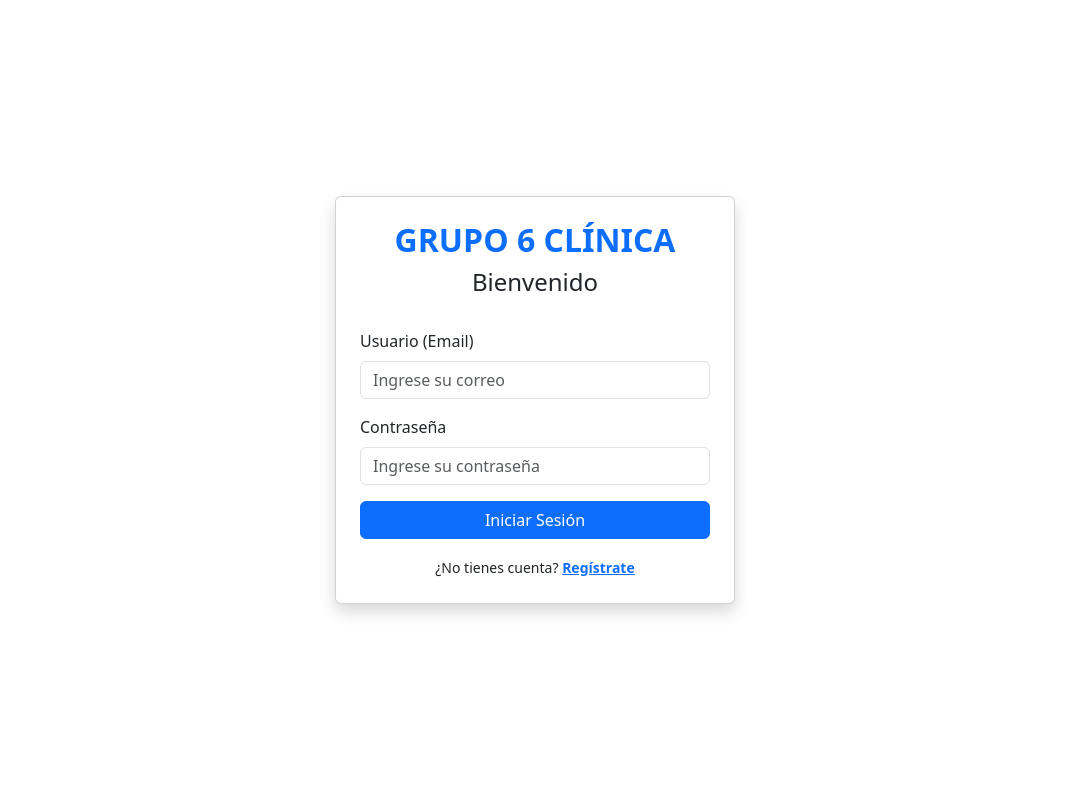
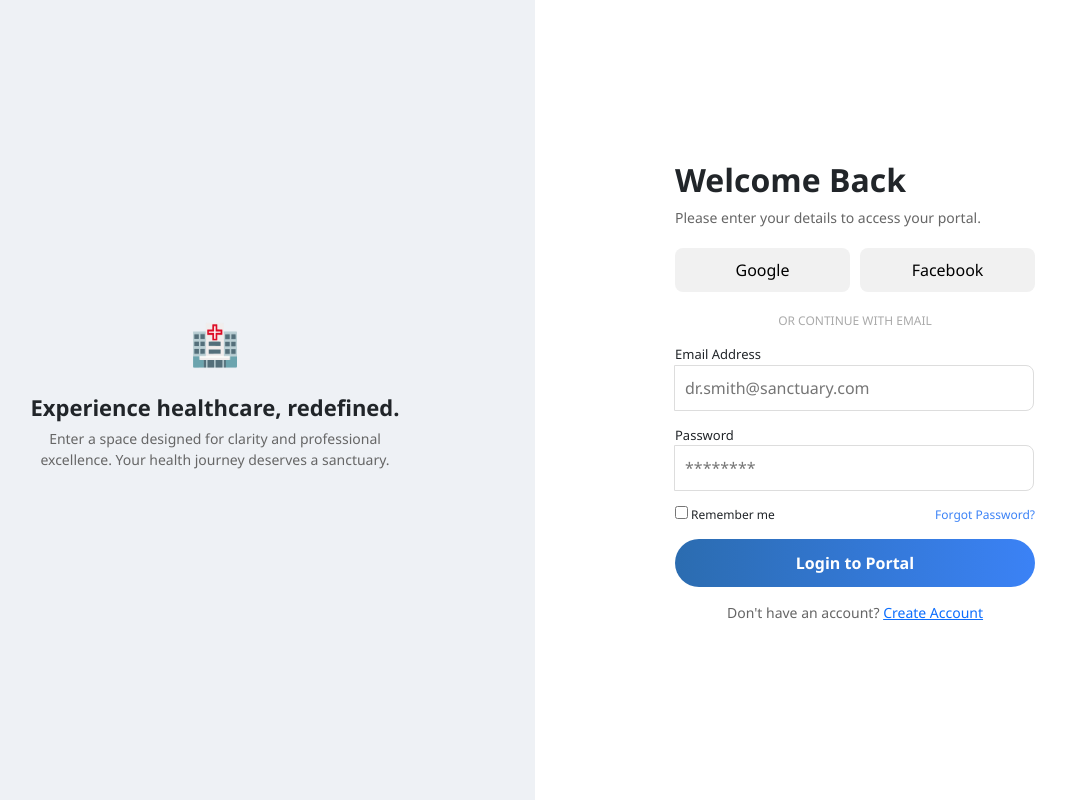
Before and after one commit to be1eng/gestion-citas-clinica, a React (Vite) app: page /login in a window 1280 px wide. Shown: the whole page, without its empty margins (105-1171 px from the left). Built offline with nearby package versions, Linux system fonts and the light colour scheme.

Commit message:
cambios login

```diff
--- a/src/pages/Login.jsx
+++ b/src/pages/Login.jsx
@@ -1,7 +1,6 @@
-// Página: Login
-// Asignado a: ERLIN
 import React, { useState } from 'react';
 import { Link } from 'react-router-dom';
+import '../styles/Login.css';
 
 function Login() {
   const [form, setForm] = useState({
@@ -19,63 +18,85 @@ function Login() {
   const handleSubmit = (e) => {
     e.preventDefault();
     console.log("Datos login:", form);
-
     alert("Iniciando sesión...");
   };
 
   return (
-    <div className="container d-flex justify-content-center align-items-center min-vh-100">
-      <div className="card p-4 shadow" style={{ maxWidth: '400px', width: '100%' }}>
+    <div className="login-container">
 
-        <div className="text-center mb-4">
-          <h2 className="text-primary fw-bold">GRUPO 6 CLÍNICA</h2>
-          <h4>Bienvenido</h4>
+      <div className="login-left">
+        <div className="left-content">
+          <div className="logo">🏥</div>
+          <h2>Experience healthcare, redefined.</h2>
+          <p>
+            Enter a space designed for clarity and professional excellence.
+            Your health journey deserves a sanctuary.
+          </p>
+        </div>
+      </div>
+
+      <div className="login-right">
+
+        <div className="login-box">
+          <h2>Welcome Back</h2>
+          <p>Please enter your details to access your portal.</p>
+
+          <div className="social-buttons">
+            <button>Google</button>
+            <button>Facebook</button>
+          </div>
+
+          <div className="divider">
+            <span>OR CONTINUE WITH EMAIL</span>
           </div>
 
           <form onSubmit={handleSubmit}>
 
-          <div className="mb-3">
-            <label className="form-label">Usuario (Email)</label>
+            <div className="input-group">
+              <label>Email Address</label>
               <input
                 type="email"
-              className="form-control"
                 name="usuario"
-              placeholder="Ingrese su correo"
+                placeholder="dr.smith@sanctuary.com"
                 value={form.usuario}
                 onChange={handleChange}
                 required
               />
             </div>
 
-          <div className="mb-3">
-            <label className="form-label">Contraseña</label>
+            <div className="input-group">
+              <label>Password</label>
               <input
                 type="password"
-              className="form-control"
                 name="password"
-              placeholder="Ingrese su contraseña"
+                placeholder="********"
                 value={form.password}
                 onChange={handleChange}
                 required
               />
             </div>
 
-          <button type="submit" className="btn btn-primary w-100">
-            Iniciar Sesión
+            <div className="options">
+              <label>
+                <input type="checkbox" /> Remember me
+              </label>
+              <span className="forgot">Forgot Password?</span>
+            </div>
+
+            <button type="submit" className="login-btn">
+              Login to Portal
             </button>
 
           </form>
 
-        <div className="text-center mt-3">
-          <small>
-            ¿No tienes cuenta?{' '}
-            <Link to="/registro" className="text-primary fw-bold">
-              Regístrate
-            </Link>
-          </small>
+          <p className="register">
+            Don't have an account? <Link to="/registro">Create Account</Link>
+          </p>
+
         </div>
 
       </div>
+
     </div>
   );
 }
--- /dev/null
+++ b/src/styles/Login.css
@@ -0,0 +1,119 @@
+.login-container {
+  display: flex;
+  height: 100vh;
+  font-family: 'Segoe UI', sans-serif;
+}
+
+.login-left {
+  flex: 1;
+  background: #eef1f5;
+  display: flex;
+  justify-content: center;
+  align-items: center;
+  text-align: center;
+}
+
+.left-content {
+  max-width: 400px;
+}
+
+.logo {
+  font-size: 40px;
+  margin-bottom: 20px;
+}
+
+.left-content h2 {
+  font-size: 22px;
+  font-weight: bold;
+}
+
+.left-content p {
+  color: #666;
+  font-size: 14px;
+}
+
+.login-right {
+  flex: 1;
+  background: #ffffff;
+  display: flex;
+  justify-content: center;
+  align-items: center;
+}
+
+.login-box {
+  width: 360px;
+}
+
+.login-box h2 {
+  font-weight: bold;
+}
+
+.login-box p {
+  color: #666;
+  font-size: 14px;
+}
+
+.social-buttons {
+  display: flex;
+  gap: 10px;
+  margin: 20px 0;
+}
+
+.social-buttons button {
+  flex: 1;
+  padding: 10px;
+  border-radius: 8px;
+  border: none;
+  background: #f1f1f1;
+  cursor: pointer;
+}
+
+.divider {
+  text-align: center;
+  font-size: 12px;
+  color: #aaa;
+  margin: 15px 0;
+}
+
+.input-group {
+  margin-bottom: 15px;
+}
+
+.input-group label {
+  font-size: 13px;
+}
+
+.input-group input {
+  width: 100%;
+  padding: 10px;
+  border-radius: 8px;
+  border: 1px solid #ddd;
+}
+
+.options {
+  display: flex;
+  justify-content: space-between;
+  font-size: 12px;
+  margin-bottom: 15px;
+}
+
+.forgot {
+  color: #3b82f6;
+  cursor: pointer;
+}
+
+.login-btn {
+  width: 100%;
+  padding: 12px;
+  border-radius: 25px;
+  border: none;
+  background: linear-gradient(to right, #2b6cb0, #3b82f6);
+  color: white;
+  font-weight: bold;
+  cursor: pointer;
+}
+
+.register {
+  text-align: center;
+  margin-top: 15px;
+}
```
Lines whose indentation alone changed are shown as unchanged.
